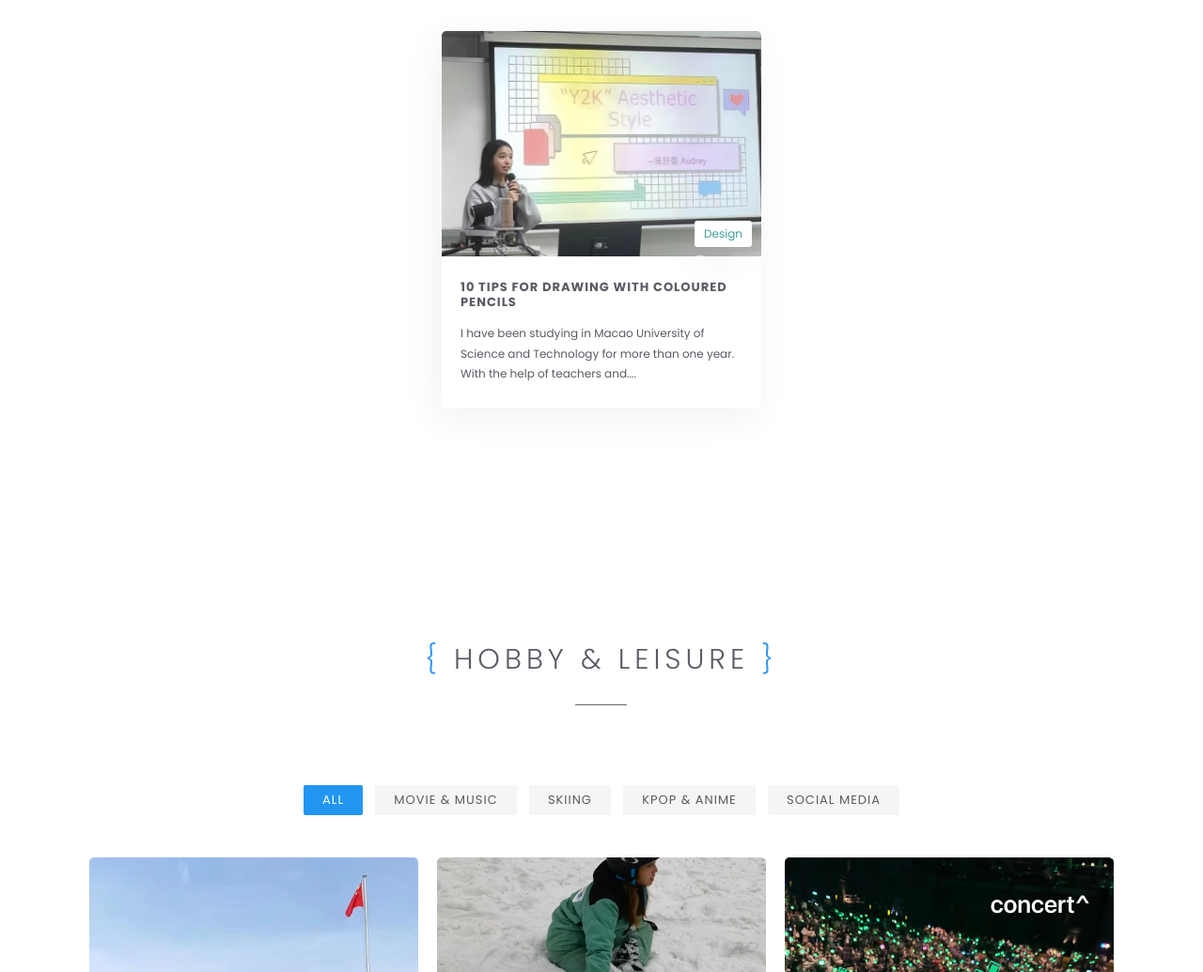
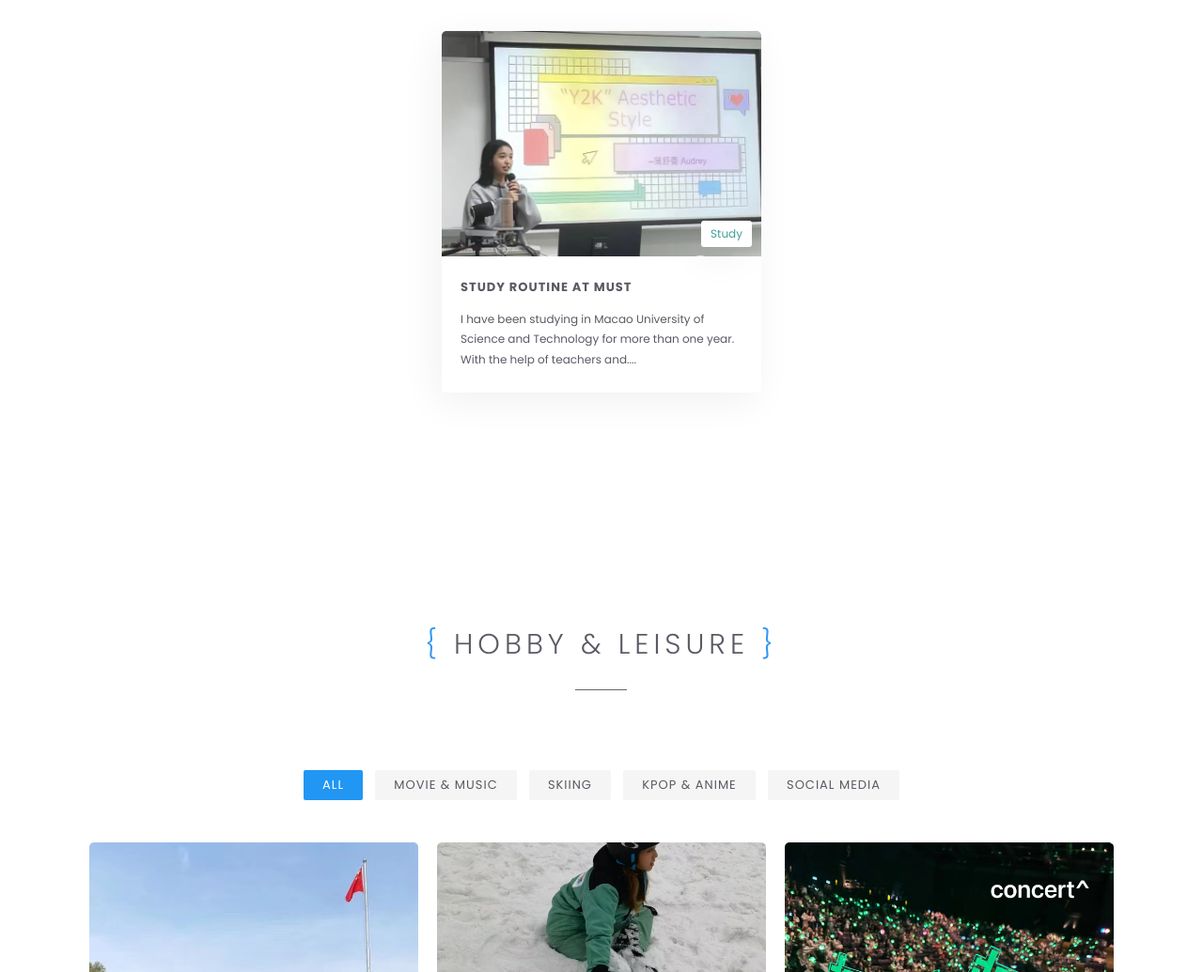
Before and after one commit to umiicor7557/umiicor7557.github.io, a plain HTML site: page index.html in a window 1280 px wide. Shown: the part 1754-2789 px from the top of the page at 94% size. Drawn offline with Linux system fonts and the light colour scheme.

Commit message:
Update index.html

```diff
--- a/index.html
+++ b/index.html
@@ -235,10 +235,10 @@
 					<a href="blog-detail.html" class="blogList wow fadeInUp">
 						<div class="blogList-img">
 							<img src="assets/images/blog1.jpg" alt="Blog Desc">
-							<span>Design</span>
+							<span>Study</span>
 						</div>
 						<div class="blogList-desc">
-							<h3>10 tips for drawing with coloured pencils</h3>
+							<h3>Study routine at Must</h3>
 							<div>I have been studying in Macao University of Science and Technology for more than one year. With
 						the help of teachers and....</div>
 						</div>
```
